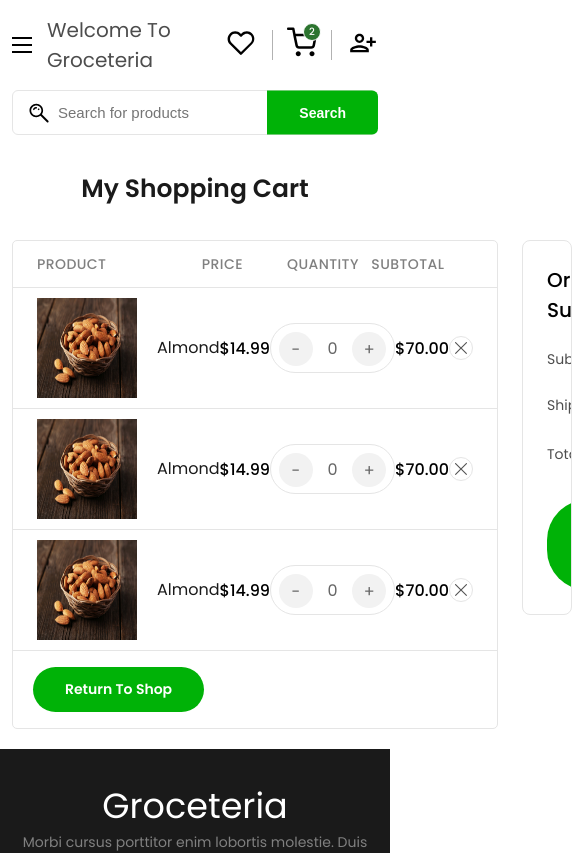
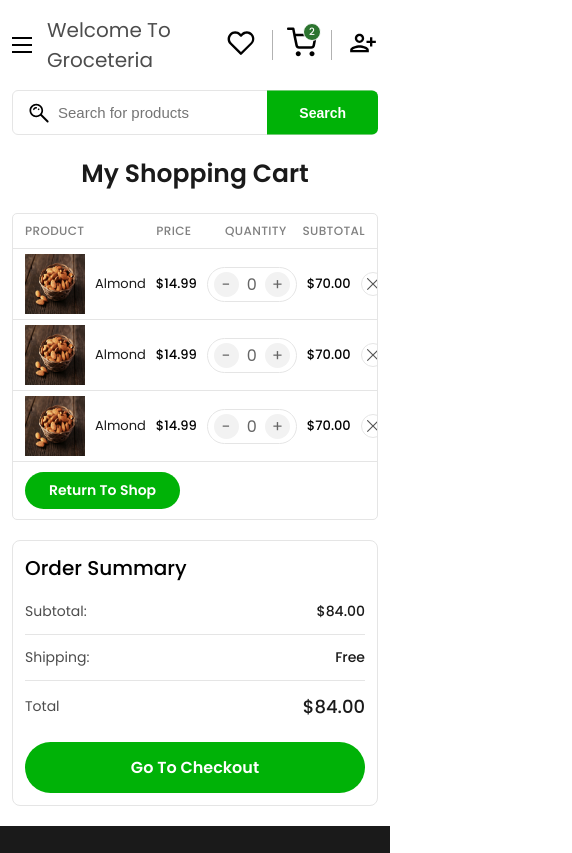
Before and after one commit to mukhammadalime/greceteria, a React (Create React App) app: page /my-cart in a window 390 px wide. Shown: the top 853 px of the page, 572 px wide, since content can reach past the window. Built offline with nearby package versions, Linux system fonts and the light colour scheme.

Commit message:
made some parts in cart responsive

```diff
--- a/package.json
+++ b/package.json
@@ -22,6 +22,7 @@
     "react-id-generator": "^3.0.2",
     "react-otp-input": "^3.1.1",
     "react-paginate": "^8.2.0",
+    "react-responsive": "^9.0.2",
     "react-router-dom": "^6.21.3",
     "react-scripts": "5.0.1",
     "react-share": "^5.0.3",
--- a/src/assets/sass/components/_buttons.scss
+++ b/src/assets/sass/components/_buttons.scss
@@ -26,6 +26,10 @@
   font-size: 1.4rem;
   line-height: 1.68rem;
   padding: 1.4rem 3.2rem;
+
+  @media (max-width: 600px) {
+    padding: 1rem 2.4rem;
+  }
 }
 
 .button-lg {
--- a/src/assets/sass/components/_components.scss
+++ b/src/assets/sass/components/_components.scss
@@ -32,11 +32,11 @@
   }
 }
 
-// COUNTER BUTTON
+/// COUNTER BUTTON
 .counter {
-  width: 9rem;
-  height: 3.5rem;
-  padding: 0.4rem 0.6rem;
+  width: 12.5rem;
+  height: 5rem;
+  padding: 0.8rem;
   border-radius: 17rem;
   border: 1px solid #e5e5e5;
   display: flex;
@@ -44,8 +44,8 @@
 
   .decrement,
   .increment {
-    width: 2.5rem;
-    height: 2.5rem;
+    width: 3.4rem;
+    height: 3.4rem;
     display: flex;
     justify-content: center;
     align-items: center;
@@ -58,14 +58,13 @@
     &:hover {
       color: #1a1a1a;
     }
-
     &:active {
       transform: scale(0.9);
     }
   }
 
   .input {
-    width: 2.7rem;
+    width: 4rem;
     display: flex;
     align-items: center;
     justify-content: center;
@@ -74,6 +73,25 @@
     font-size: 1.6rem;
     font-weight: 400;
     color: #666666;
+  }
+}
+
+// COUNTER BUTTON
+.counter-s {
+  width: 9rem;
+  height: 3.5rem;
+  padding: 0.4rem 0.6rem;
+  border-radius: 17rem;
+  border: 1px solid #e5e5e5;
+
+  .decrement,
+  .increment {
+    width: 2.5rem;
+    height: 2.5rem;
+  }
+
+  .input {
+    width: 2.7rem;
   }
 }
 
@@ -139,30 +157,6 @@
   background-color: #ea4b48;
 }
 
-/// COUNTER BUTTON
-.counter-lg {
-  width: 12.5rem;
-  height: 5rem;
-  padding: 0.8rem;
-  border-radius: 17rem;
-  border: 1px solid #e5e5e5;
-  margin-right: 1.2rem;
-
-  .decrement-lg {
-    width: 3.4rem;
-    height: 3.4rem;
-  }
-
-  .input-lg {
-    width: 4rem;
-  }
-
-  .increment-lg {
-    width: 3.4rem;
-    height: 3.4rem;
-  }
-}
-
 /// SALE OFF BOX
 .sale-off {
   background-color: #ea4b481a;
@@ -193,6 +187,10 @@
     rgba(0, 0, 0, 0.1) 0px 2px 4px 0px,
     rgba(255, 255, 255, 0.05) 0px 0px 0px 1px inset;
 
+  @media (max-width: 600px) {
+    width: 90%;
+  }
+
   &__header {
     display: flex;
     align-items: center;
@@ -222,6 +220,10 @@
     font-weight: 500;
     text-align: center;
     margin: 2rem 0;
+
+    @media (max-width: 600px) {
+      margin: 1rem 0;
+    }
   }
 
   &__bottom {
--- a/src/assets/sass/layout/_header.scss
+++ b/src/assets/sass/layout/_header.scss
@@ -296,6 +296,7 @@
   &__top {
     @media (max-width: 768px) {
       padding: 1.5rem 0;
+      padding-bottom: 0;
     }
   }
 
@@ -303,7 +304,7 @@
     @media (max-width: 768px) {
       gap: 1.5rem;
       display: grid;
-      grid-template-columns: min-content repeat(2, 1fr);
+      grid-template-columns: min-content 1fr max-content;
     }
   }
 
--- a/src/assets/sass/layout/_section.scss
+++ b/src/assets/sass/layout/_section.scss
@@ -43,6 +43,10 @@
   align-items: center;
   justify-content: center;
   margin-bottom: 3.2rem;
+
+  @media (max-width: 768px) {
+    margin-bottom: 2rem;
+  }
 
   h2 {
     color: #1a1a1a;
--- a/src/assets/sass/pages/_cart.scss
+++ b/src/assets/sass/pages/_cart.scss
@@ -15,6 +15,7 @@
 
   &__head {
     grid-template-columns: 2fr 1fr 1fr 1fr 2.4rem;
+
     .head-title:nth-child(3) {
       justify-self: center;
       margin-left: -0.5rem;
@@ -45,6 +46,51 @@
 
     a {
       text-decoration: none;
+    }
+  }
+}
+
+////////////////////////////////
+// CART RESPONSIVE
+.cart {
+  &__table {
+    overflow-x: scroll;
+  }
+  @media (max-width: 900px) {
+    &__content {
+      grid-template-columns: unset;
+      row-gap: 2rem;
+    }
+
+    &__item {
+      column-gap: 1.5rem;
+    }
+
+    &__head {
+      column-gap: 1.5rem;
+    }
+  }
+
+  @media (max-width: 600px) {
+    &__item {
+      column-gap: 1rem;
+      padding: 0.5rem 1.2rem;
+    }
+  }
+
+  @media (max-width: 600px) {
+    &__actions {
+      padding: 1rem 1.2rem;
+    }
+
+    &__head {
+      padding: 0 1.2rem;
+    }
+  }
+
+  @media (max-width: 425px) {
+    &__head {
+      grid-template-columns: 2fr 1fr 1fr 1fr;
     }
   }
 }
@@ -96,3 +142,20 @@
     margin-top: 2rem;
   }
 }
+
+/// BILL CARD RESPONSIVE
+.bill-card {
+  @media (max-width: 600px) {
+    padding: 1.2rem;
+
+    &__action {
+      margin-top: 1rem;
+    }
+
+    &__top {
+      h2 {
+        margin-bottom: 0.6rem;
+      }
+    }
+  }
+}
--- a/src/assets/sass/pages/_wishlist.scss
+++ b/src/assets/sass/pages/_wishlist.scss
@@ -15,6 +15,7 @@
       font-size: 1.6rem;
     }
   }
+
   &__head {
     border-bottom: 1px solid #e5e5e5;
     width: 100%;
@@ -31,6 +32,11 @@
         color: #808080;
         text-transform: uppercase;
         padding: 1.6rem 0 !important;
+
+        @media (max-width: 600px) {
+          font-size: 1.2rem;
+          padding: 1rem 0 !important;
+        }
       }
 
       &:last-child {
@@ -48,6 +54,13 @@
     &:last-child {
       border-bottom: 0 solid #e5e5e5;
     }
+
+    @media (max-width: 600px) {
+      h5,
+      p {
+        font-size: 1.3rem !important;
+      }
+    }
   }
 
   .table-1 {
@@ -55,9 +68,18 @@
     align-items: center;
     column-gap: 2rem;
 
+    @media (max-width: 600px) {
+      column-gap: 1rem;
+    }
+
     .table__img {
       width: 10rem;
       height: 10rem;
+
+      @media (max-width: 600px) {
+        width: 6rem;
+        height: 6rem;
+      }
     }
     img {
       width: 100%;
--- a/src/components/ProductCard/ProductCardDetails.tsx
+++ b/src/components/ProductCard/ProductCardDetails.tsx
@@ -30,7 +30,7 @@ const ProductCardDetails = (props: {
         </div>
 
         <div className="product-item__actions">
-          <div className="counter">
+          <div className="counter counter-s">
             <div className="decrement">-</div>
             <div className="input">0</div>
             <div className="increment">+</div>
--- a/src/components/UI/Counter.tsx
+++ b/src/components/UI/Counter.tsx
@@ -1,9 +1,13 @@
+import { useMediaQuery } from "react-responsive";
+
 const Counter = () => {
+  const isMobile = useMediaQuery({ query: "(max-width: 600px)" });
+
   return (
-    <div className="counter counter-lg">
-      <div className="decrement decrement-lg">-</div>
-      <div className="input input-lg">0</div>
-      <div className="increment increment-lg">+</div>
+    <div className={`counter${isMobile ? " counter-s" : ""}`}>
+      <div className="decrement">-</div>
+      <div className="input">0</div>
+      <div className="increment">+</div>
     </div>
   );
 };
--- a/src/layout/Header/HeaderTop.tsx
+++ b/src/layout/Header/HeaderTop.tsx
@@ -38,19 +38,19 @@ const HeaderTop = () => {
             </form>
             <div className="header__cart">
               <div className="header__cart--liked">
-                <div>
+                <Link to="/wishlist">
                   <svg>
                     <use href="/assets/icons/icons.svg#icon-heart"></use>
                   </svg>
-                </div>
+                </Link>
               </div>
               <div className="header__cart--bag">
-                <div className="cart-bag">
+                <Link to="/my-cart" className="cart-bag">
                   <svg>
                     <use href="/assets/icons/icons.svg#icon-shopping-cart"></use>
                   </svg>
                   <span className="items-number">2</span>
-                </div>
+                </Link>
               </div>
               <div className="header__cart--auth">
                 <div className="header__cart--not-logged">
```
Also changed, not shown: todos.txt, 1 other file (tests, documents, lock files or other folders).
